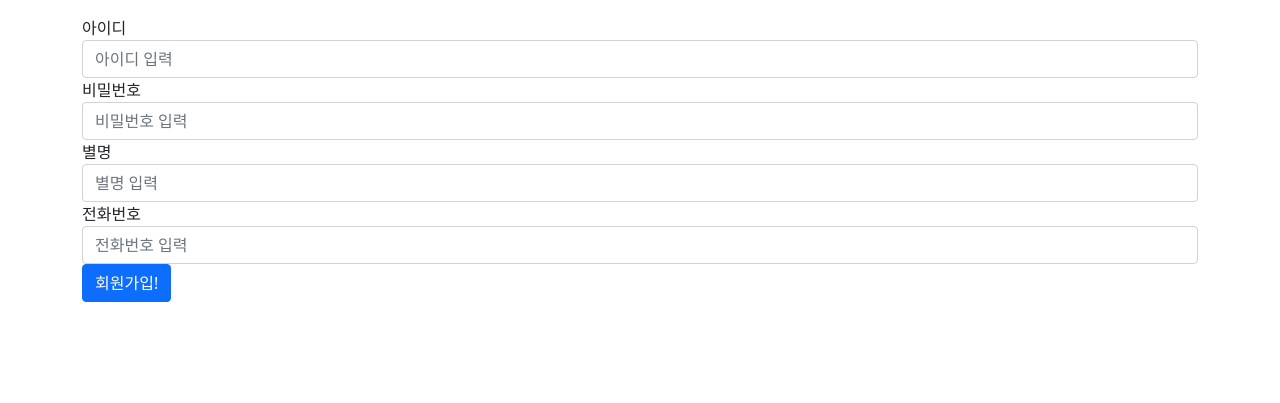
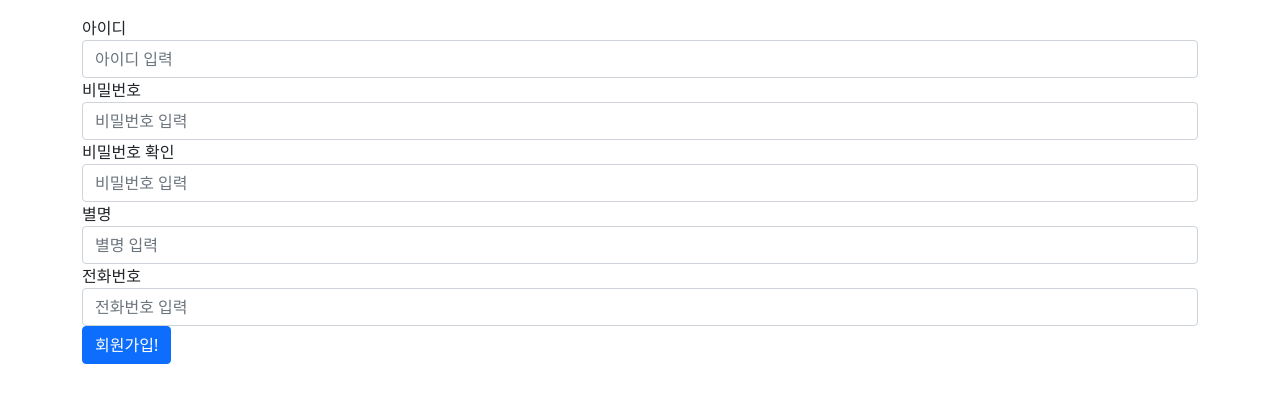
Before and after one commit to NohYeongHun/3th_library, a Flask app: page /register in a window 1280 px wide. Shown: the part 57-460 px from the top of the page. Run offline with Flask 2, Linux system fonts and the light colour scheme; some libraries are stand-ins or nearby versions.

Commit message:
비밀번호, 비밀번호 확인

```diff
--- a/templates/register.html
+++ b/templates/register.html
@@ -33,6 +33,15 @@
     />
   </div>
   <div class="form-group">
+    <label for="password2">비밀번호 확인</label>
+    <input
+      class="form-control"
+      name="password2"
+      type="password"
+      placeholder="비밀번호 입력"
+    />
+  </div>
+  <div class="form-group">
     <label for="nickname">별명</label>
     <input
       class="form-control"
--- a/views/main_view.py
+++ b/views/main_view.py
@@ -23,8 +23,10 @@ def register():
         if not user:
 
             password = request.form['password']
+            password2 = request.form['password2'] # 비밀번호 확인
+
             # 패스워드 유효성 검사
-            if register_password_check(password):
+            if register_password_check(password) and password2 == password:
 
                 # 패스워드 암호화
                 password = generate_password_hash(password)
```
